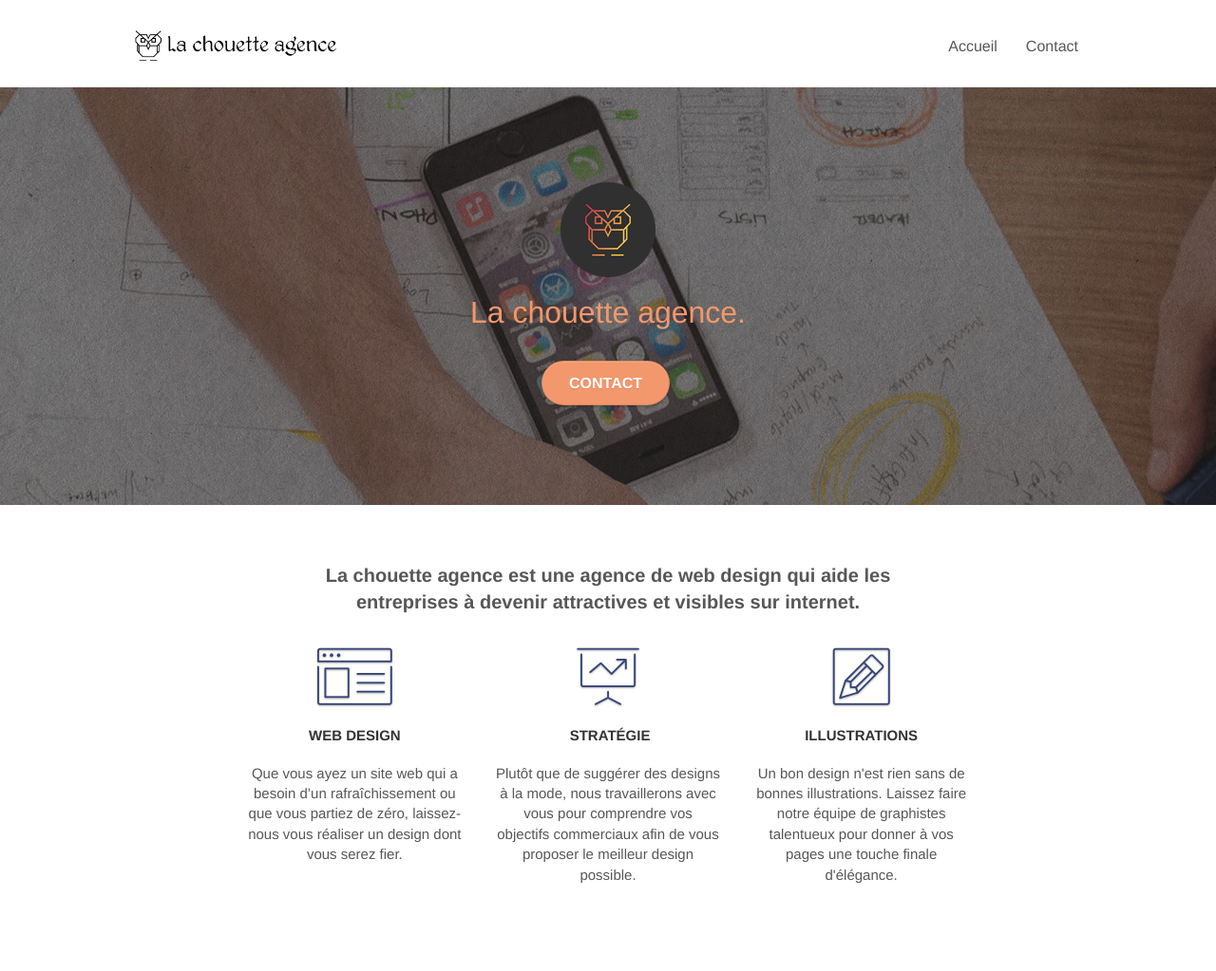
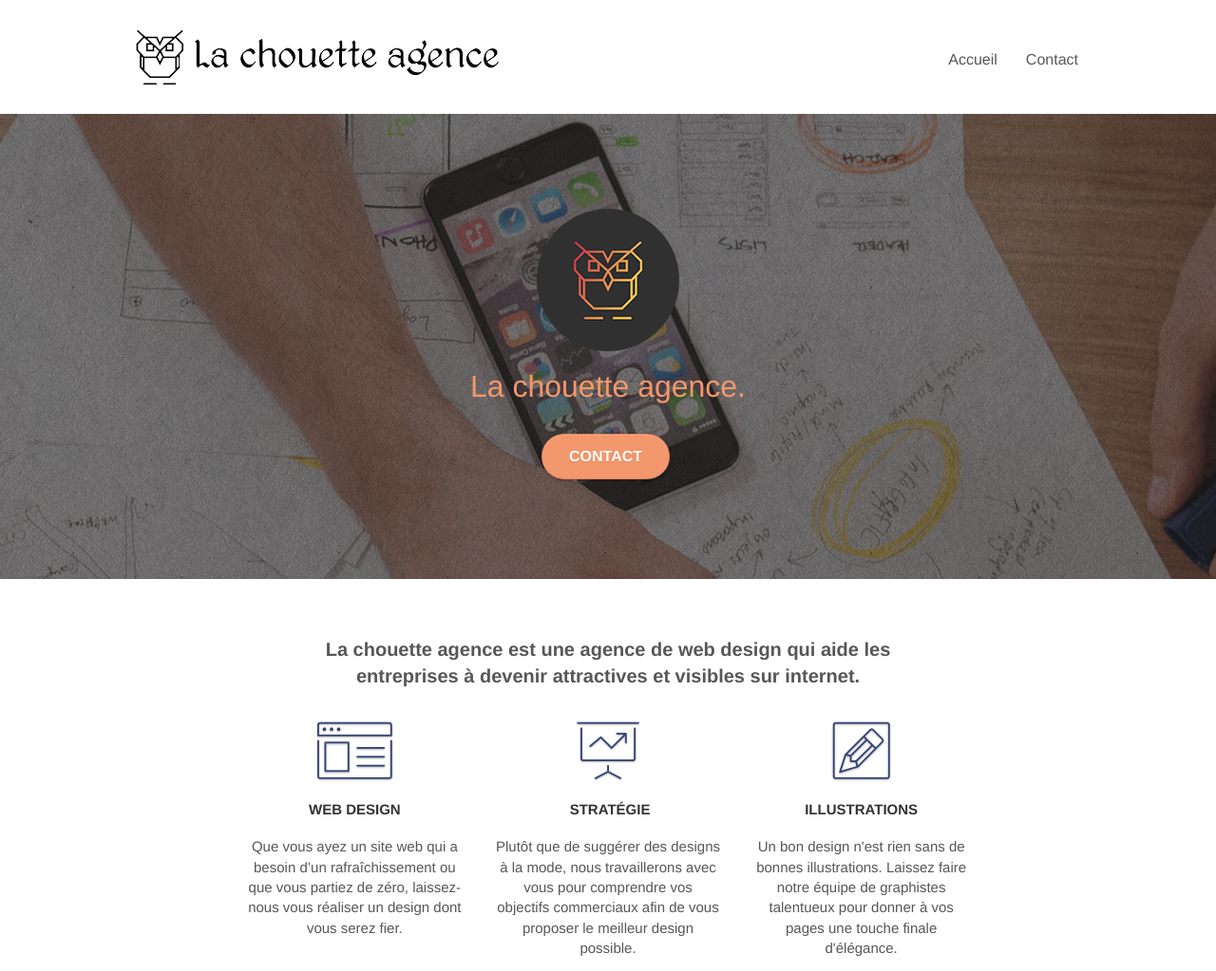
Before and after one commit to SpiraTek/QuentinParis_4, a plain HTML site: page index.html in a window 1280 px wide. Shown: the top 1023 px of the page at 95% size. Drawn offline with Linux system fonts and the light colour scheme.

Commit message:
Ajout H et W au HTML image

```diff
--- a/index.html
+++ b/index.html
@@ -71,7 +71,8 @@
                   <img
                     src="img/la-chouette-agence.png"
                     alt="paris web design logo agence web meilleure agence"
-                    height="40"
+                    width="386"
+                    height="72"
                   />
                 </a>
                 <button
@@ -117,8 +118,9 @@
                 <img
                   src="img/logo.png"
                   class="center-block image-resize-mode"
-                  width="100"
-                  alt="La chouette agence, agence web paris, création logo paris"
+                  width="150"
+                  height="150"
+                  alt="Logo La chouette agence, agence web Lyon"
                 />
                 <h1 class="text-center hero-bloc-text tc-white">
                   La chouette agence.
@@ -276,6 +278,7 @@
                     src="img/1.jpg"
                     alt="Refonte d'un site web pour un journal local"
                     class="img-responsive portfolio-thumb"
+                    width="320" height="320"
                   />
                 </a>
                 <h3 class="mg-md text-center">
@@ -323,6 +326,7 @@
                     src="img/3.jpg"
                     class="img-responsive portfolio-thumb"
                     alt="Création d'un site internet pour un voyageur"
+                    width="320" height="320"
                   />
                 </a>
                 <h3 class="mg-md text-center">
@@ -345,6 +349,7 @@
                     src="img/4.jpg"
                     class="img-responsive portfolio-thumb"
                     alt="Conception d'un site pour une agence de mariage"
+                    width="320" height="320"
                   />
                 </a>
                 <h3 class="mg-md text-center">
```
